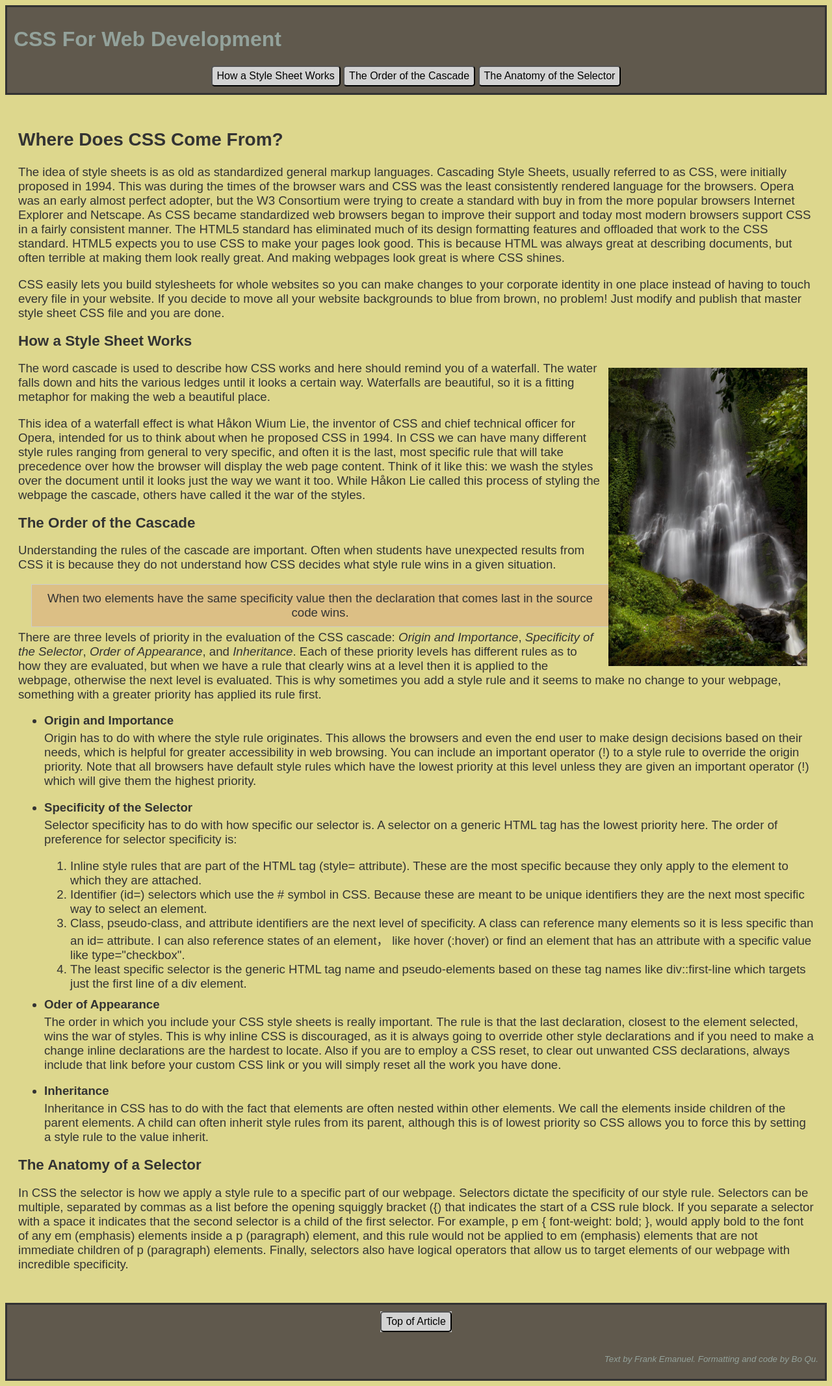
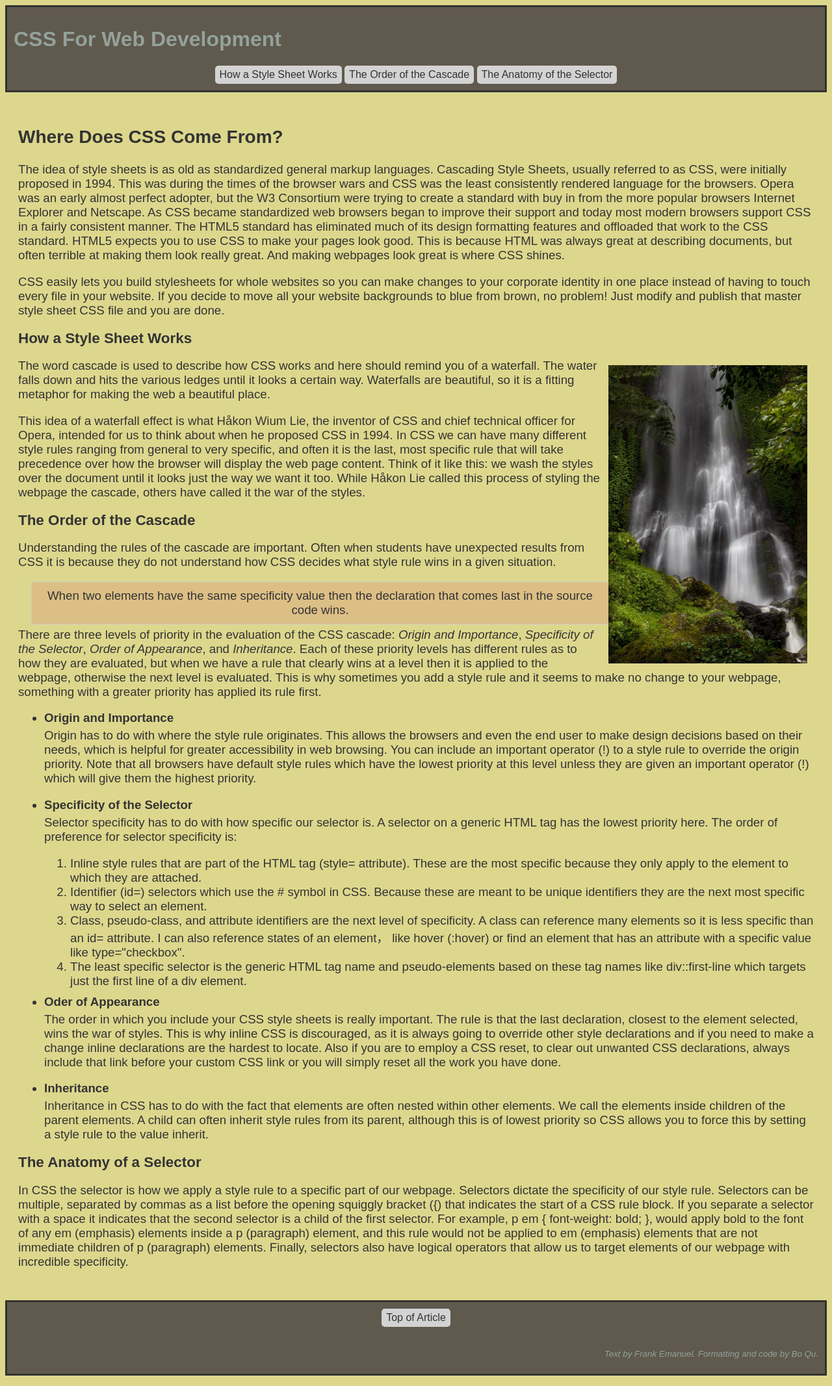
Before and after one commit to codebool/Algonquin-CP, a PHP site: page /Lab3.html in a window 1280 px wide. Shown: the whole page at 65% size. Run offline with PHP 8.4, Linux system fonts and the light colour scheme.

Commit message:
Update lab 3

```diff
--- a/CST7285/Lab03/Lab3.html
+++ b/CST7285/Lab03/Lab3.html
@@ -14,9 +14,9 @@
     </div>
     <div class="nav">
         <nav>
-            <a class="nav-button" href="#section-1"><button>How a Style Sheet Works</button></a>
-            <a class="nav-button" href="#section-2"><button>The Order of the Cascade</button></a>
-            <a class="nav-button" href="#section-3"><button>The Anatomy of the Selector</button></a>
+            <a class="nav-button" href="#section-1">How a Style Sheet Works</a>
+            <a class="nav-button" href="#section-2">The Order of the Cascade</a>
+            <a class="nav-button" href="#section-3">The Anatomy of the Selector</a>
         </nav>
     </div>
 </header>
@@ -130,7 +130,7 @@
 </div>
 <footer>
     <div class="nav">
-        <a class="nav-button" href="#section-4"><button>Top of Article</button></a>
+        <a class="nav-button" href="#section-4">Top of Article</a>
     </div>
 
     <p>Text by Frank Emanuel. Formatting and code by Bo Qu.</p>
--- a/CST7285/Lab03/lab3.css
+++ b/CST7285/Lab03/lab3.css
@@ -22,15 +22,11 @@ body {
 
 .nav a {
     text-decoration: none; /* Remove underline */
-    color: inherit; /* Inherit color from parent element */
+    color: #333333; /* Inherit color from parent element */
     background-color: #D3D3D3;
 }
 
-.nav a:hover {
-    color: #8B635C; /* Change color on hover */
-}
-
-.nav-button button{
+.nav-button {
     display: inline-block;
     padding: 5px 7px;
     border-radius: 5px; /* This makes the edges rounded */
@@ -38,12 +34,12 @@ body {
     font-size: 12pt;
 }
 
-.nav-button button {
+.nav-button {
     color: #000000; /* Black color for text */
     background-color: inherit; /* Inherit background color from parent element */
 }
 
-.nav-button button:hover {
+.nav-button:hover {
     background-color: #8B635C;
 }
 
```
Also changed, not shown: CST7285/Lab03/CSS_Validation.png (added), CST7285/Lab03/HTML_Validation.png (added).
